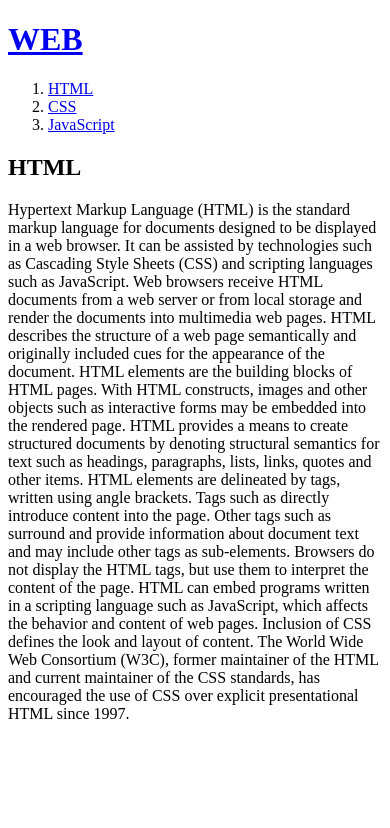
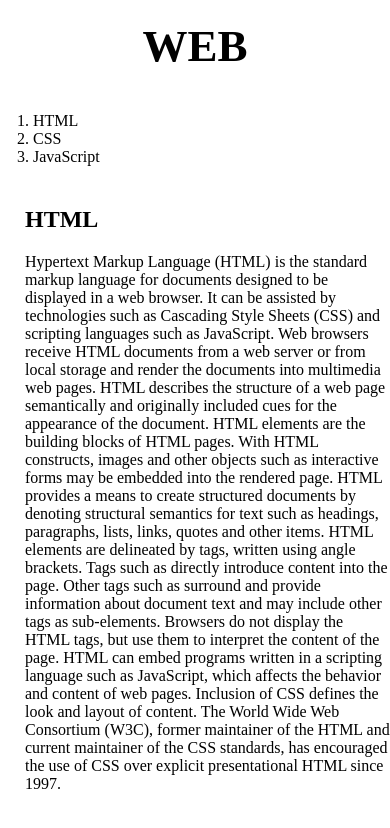
Before and after one commit to ahngineer/web1, a plain HTML site: page 1.html in a window 390 px wide. Drawn offline with Linux system fonts and the light colour scheme.

Commit message:
Add files via upload

```diff
--- a/1.html
+++ b/1.html
@@ -3,27 +3,18 @@
 <head>
     <title>WEB1 - HTML</title>
     <meta charset="utf-8">
-    <!-- Global site tag (gtag.js) - Google Analytics -->
-<script async src="https://www.googletagmanager.com/gtag/js?id=UA-177092481-1"></script>
-<script>
-  window.dataLayer = window.dataLayer || [];
-  function gtag(){dataLayer.push(arguments);}
-  gtag('js', new Date());
-
-  gtag('config', 'UA-177092481-1');
-</script>
+    <link rel="stylesheet" href="style.css">
 </head>
-
 <body>
     <h1><a href="index.html">WEB</a></h1>
+    <div id="grid">
         <ol>
             <li><a href="1.html">HTML</a></li>
             <li><a href="2.html">CSS</a></li>
             <li><a href="3.html">JavaScript</a></li>
         </ol>
-
+        <div id="article">
         <h2>HTML</h2>
-
             <p>
                 Hypertext Markup Language (HTML) is the standard markup language for documents designed to be displayed in a web browser.
                 It can be assisted by technologies such as Cascading Style Sheets (CSS) and scripting languages such as JavaScript.
@@ -42,5 +33,7 @@
                 Inclusion of CSS defines the look and layout of content. The World Wide Web Consortium (W3C), former maintainer of the HTML and
                 current maintainer of the CSS standards, has encouraged the use of CSS over explicit presentational HTML since 1997.
             </p>
+    </div>
+</div>
 </body>
 </html>
--- /dev/null
+++ b/style.css
@@ -0,0 +1,44 @@
+        body{
+            margin:0
+        }
+        a {
+            color:black;
+            text-decoration: none;
+        }
+        #active {
+            color:red;
+        }
+        h1 {
+            font-size:45px;
+            text-align:center;
+            border-bottom: 1px solid gray;
+            margin: 0;
+            padding: 20px;
+        }
+        ol {
+            border-right: 1px solid gray;
+            width: 100px;
+            margin: 0;
+            padding: 20px;
+        }
+        #grid {
+            display: grid;
+            grid-template-columns: 150px 1fr;
+        }
+        #grid ol {
+            padding-left: 33px;
+        }
+        #grid #article {
+            padding-left: 25px;
+        }
+        @media(max-width:800px) {
+            #grid{
+                display: block;
+            }
+            ol {
+            border-right: none;
+            }
+            h1 {
+            border-bottom: none;
+            }
+        }
```
Also changed, not shown: 2.html (+6 -14 lines), 3.html (+5 -12 lines), box.html (added, +22 -0 lines), checkbox.html (added, +3 -0 lines), grid.html (added, +28 -0 lines), mediaquery.html (added, +24 -0 lines). Lines whose indentation alone changed are shown as unchanged.
